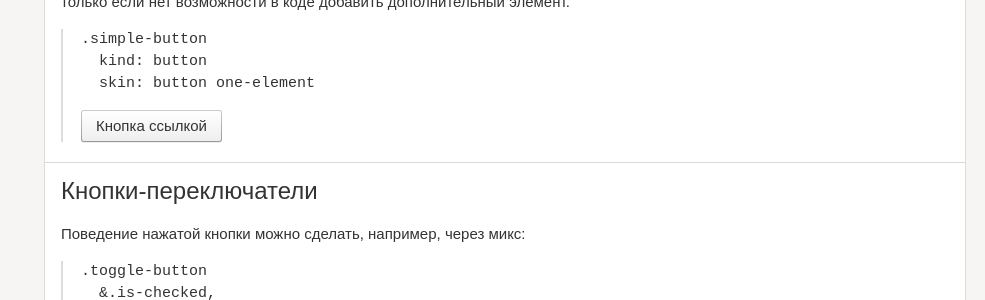
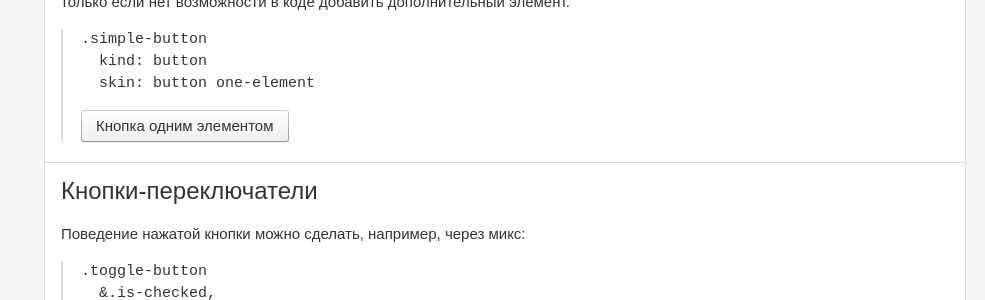
Before and after one commit to yandex-ui/stylobate-islands, a Jekyll site: the page built from blocks.md, in a window 1280 px wide and 900 px high, scrolled down 3448 px. Shown: the part 143-443 px from the top of the window, without its empty margins (295-1280 px from the left). Built offline with Jekyll 4.4.1, drawn with Linux system fonts in a browser that asks for light colours.

Commit message:
Added one-element button

```diff
--- a/blocks.md
+++ b/blocks.md
@@ -191,7 +191,7 @@ page_type: blocks
 >       kind: button
 >       skin: button one-element
 >
-> <a class="simple-button" href="#x">Кнопка ссылкой</a>
+> <a class="simple-button" href="#x">Кнопка одним элементом</a>
 
 
 ## Кнопки-переключатели
```
